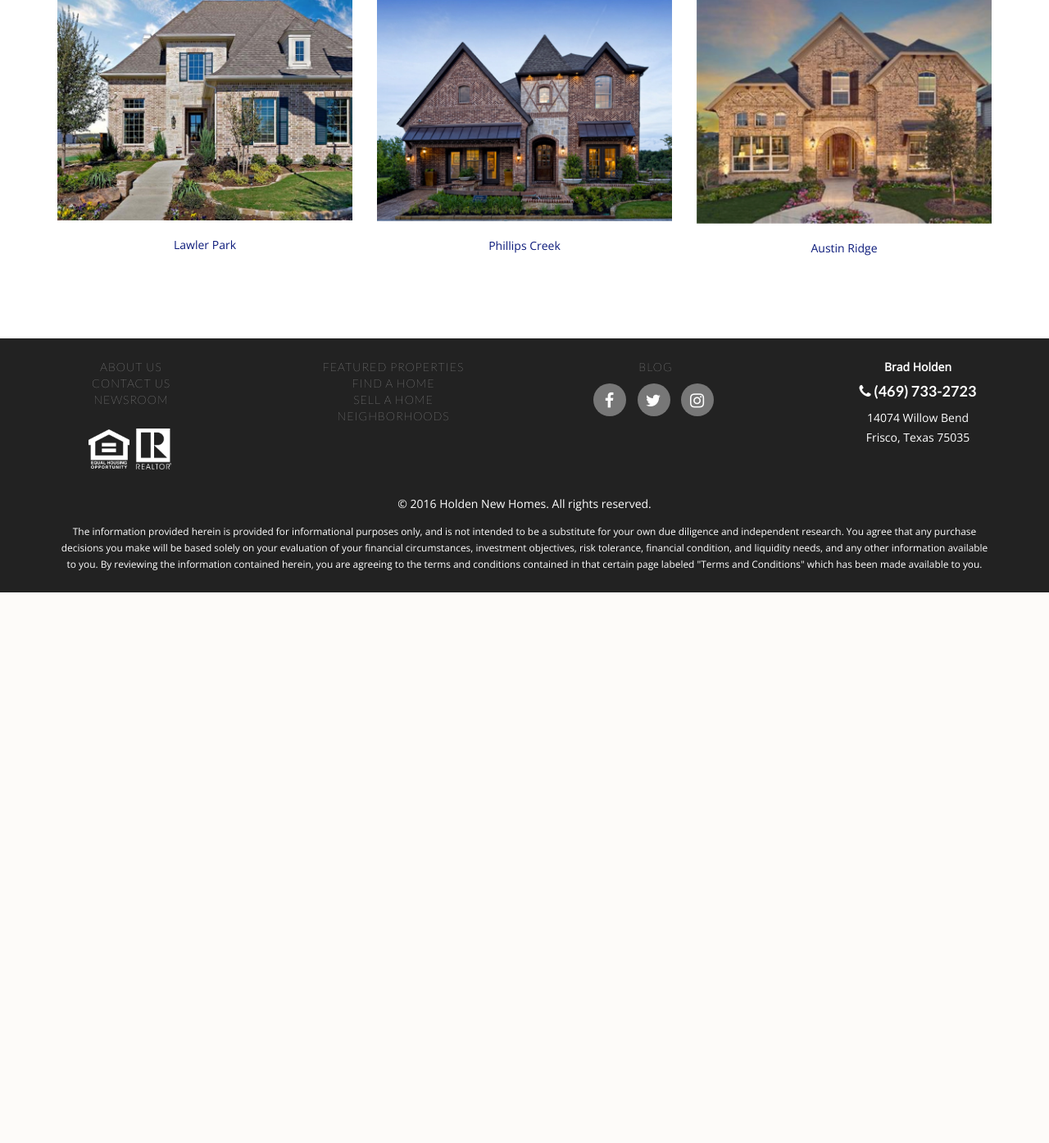
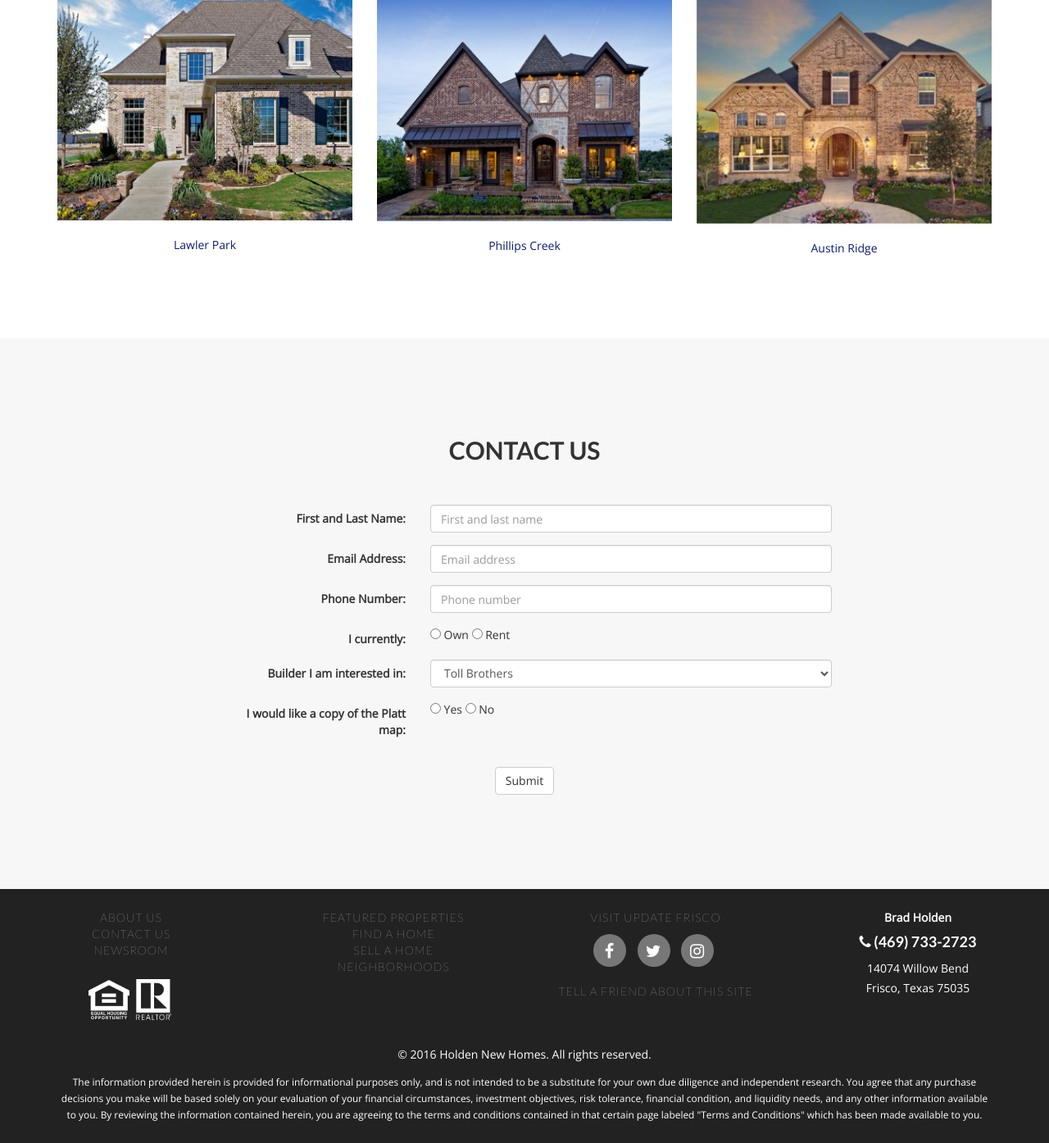
Before and after one commit to RevolvingMindMedia/holden-new-homes, a PHP site: page /featured-properties.php in a window 1280 px wide. Shown: the part 868-2263 px from the top of the page at 82% size. Before the commit the page ends 1591 px from the top, so only its background shows below. Run offline with PHP 8.4, Linux system fonts and the light colour scheme; some libraries are stand-ins or nearby versions.

Commit message:
neighborhood pictures added and featured properties form added

```diff
--- a/featured-properties.php
+++ b/featured-properties.php
@@ -85,6 +85,70 @@
         </div>
     </section>
 
+    <section class="bg-light-gray">
+        <div class="container">
+            <div class="row">
+                <div class="col-md-8 col-md-offset-2">
+                    <h2 class="text-center">Contact Us</h2>
+                    <br>
+                    <br>
+                    <form class="form-horizontal" role="form">
+                        <div class="form-group">
+                            <label class="control-label col-sm-4" for="buy-first-last-name">First and Last Name: </label>
+                            <div class="col-sm-8">
+                                <input type="text" class="form-control" id="buy-first-last-name" placeholder="First and last name">
+                            </div>
+                        </div>
+                        <div class="form-group">
+                            <label class="control-label col-sm-4" for="buy-email">Email Address: </label>
+                            <div class="col-sm-8">
+                                <input type="text" class="form-control" id="buy-email" placeholder="Email address">
+                            </div>
+                        </div>
+                        <div class="form-group">
+                            <label class="control-label col-sm-4" for="buy-phone">Phone Number: </label>
+                            <div class="col-sm-8">
+                                <input type="text" class="form-control" id="buy-phone" placeholder="Phone number">
+                            </div>
+                        </div>
+                        <div class="form-group">
+                            <label class="control-label col-sm-4" for="buy-housing-status">I currently: </label>
+                            <div class="col-sm-8" id="buy-housing-status">
+                                <input type="radio" id="buy-housing-status-own"> Own
+                                <input type="radio" id="buy-housing-status-rent"> Rent
+                            </div>
+                        </div>
+                        <div class="form-group">
+                            <label class="control-label col-sm-4" for="">Builder I am interested in: </label>
+                            <div class="col-sm-8">
+                                <select class="form-control">
+                                    <option value="toll-brothers">Toll Brothers</option>
+                                    <option value="landon-homes">Landon Homes</option>
+                                    <option value="k-hovnanian">K Hovnanian</option>
+                                    <option value="newcastle-homes">Newcastle Homes</option>
+                                    <option value="dont-know">Don't know</option>
+                                </select>
+                            </div>
+                        </div>
+                        <div class="form-group">
+                            <label class="control-label col-sm-4" for="buy-platt-map">I would like a copy of the Platt map: </label>
+                            <div class="col-sm-8" id="buy-platt-map">
+                                <input type="radio" id="buy-platt-map-yes"> Yes
+                                <input type="radio" id="buy-platt-map-no"> No
+                            </div>
+                        </div>
+                        <br>
+                        <div class="form-group">
+                            <div class="col-sm-12 text-center">
+                                <button type="submit" class="btn btn-default">Submit</button>
+                            </div>
+                        </div>
+                    </form>
+                </div>
+            </div>
+        </div>
+    </section>
+
     <?php include('footer.php'); ?>
 
     <!-- jQuery -->
--- a/footer.php
+++ b/footer.php
@@ -23,7 +23,7 @@
 		</div>
 		<div class="col-md-3">
 		  <ul class="list-unstyled">
-			<li><a href="https://updatefrisco.com/" target="_blank">Blog</a></li>
+			<li><a href="https://updatefrisco.com/" target="_blank">Visit Update Frisco</a></li>
 		  </ul>
 			<ul class="list-inline social-buttons">
 				<li><a href="#"><i class="fa fa-facebook"></i></a>
@@ -32,6 +32,10 @@
 				</li>
 				<li><a href="#"><i class="fa fa-instagram"></i></a>
 				</li>
+			</ul>
+			<br>
+			<ul class="list-unstyled">
+				<li><a href="http://www.holdennewhomes.com/~site/Scripts_ElementMailer/elementMailer.dll?CMD=CMDTellAFriend&PageURL=Referer_Redirect&HomesteadBase=www.homestead.com" target="_blank">Tell a Friend About this Site</a></li>
 			</ul>
 		</div>
 		<div class="col-md-3">
--- a/sell-a-home.php
+++ b/sell-a-home.php
@@ -83,7 +83,7 @@
                     <p>Teaming with Holden New Homes and our Partners allows your Property to have the Highest number of Syndication Partners Available (35+) and more being included all the time, Holden New Homes Provides you with a Competitive Edge above other Real Estate Professionals. Syndication gives you an Advantage that is clear to Buyers in Todays Market considering over 90% of all Purchases begin Online.</p>
                 </div>
                 <div class="col-md-6">
-                    <img class="img-responsive" src="http://placehold.it/500x500">
+                    <img class="img-responsive" src="img/sell-a-home/dfw-cashout-logo.jpg">
                 </div>
             </div>
         </div>
```
Also changed, not shown: find-a-home.php (+8 -1 lines), neighborhoods.php (+25 -9 lines), img/neighborhoods/austin-ridge.jpg (added), img/neighborhoods/craig-ranch.jpg (added), img/neighborhoods/kathryn-park.jpg (added), img/neighborhoods/lawler-park.jpg (added), img/neighborhoods/newman-village.jpg (added), img/neighborhoods/phillips-creek.jpg (added), img/neighborhoods/richwoods.jpg (added), img/neighborhoods/star-creek.jpg (added), img/sell-a-home/dfw-cashout-logo.jpg (added), 3 other files.
